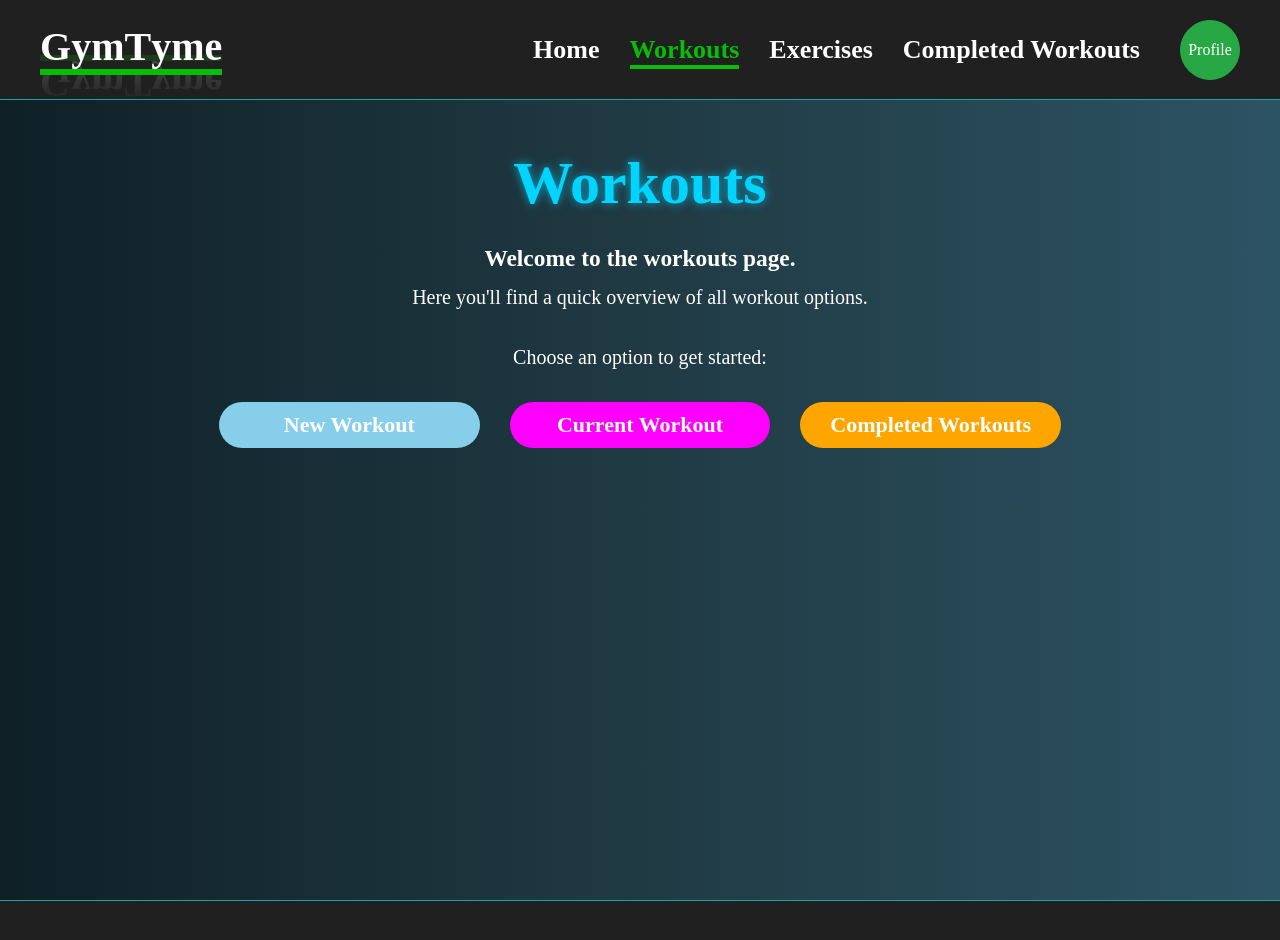
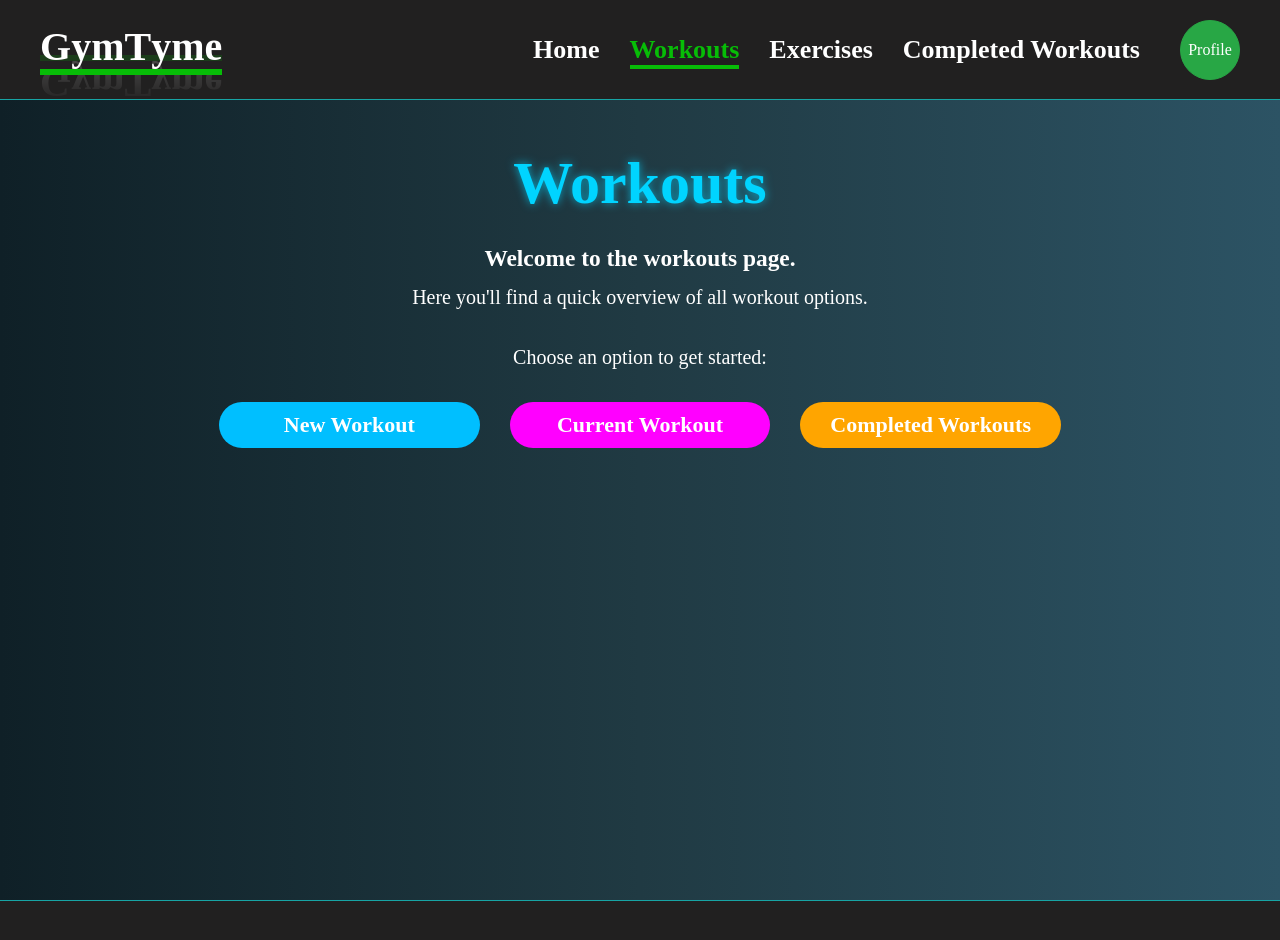
Before and after one commit to Satokii/gymtyme, a React (Vite) app: page /workouts in a window 1280 px wide. Shown: the top 940 px of the page. Built offline with nearby package versions, Linux system fonts and the light colour scheme; a web font is replaced by a local one.

Commit message:
feat: update create-new-workout button colour

```diff
--- a/src/styles/workouts/workouts.css
+++ b/src/styles/workouts/workouts.css
@@ -53,7 +53,7 @@
 }
 
 .create-new-workout-btn {
-  background-color: skyblue;
+  background-color: #00bfff;
 }
 
 .view-current-workout-btn {
```
